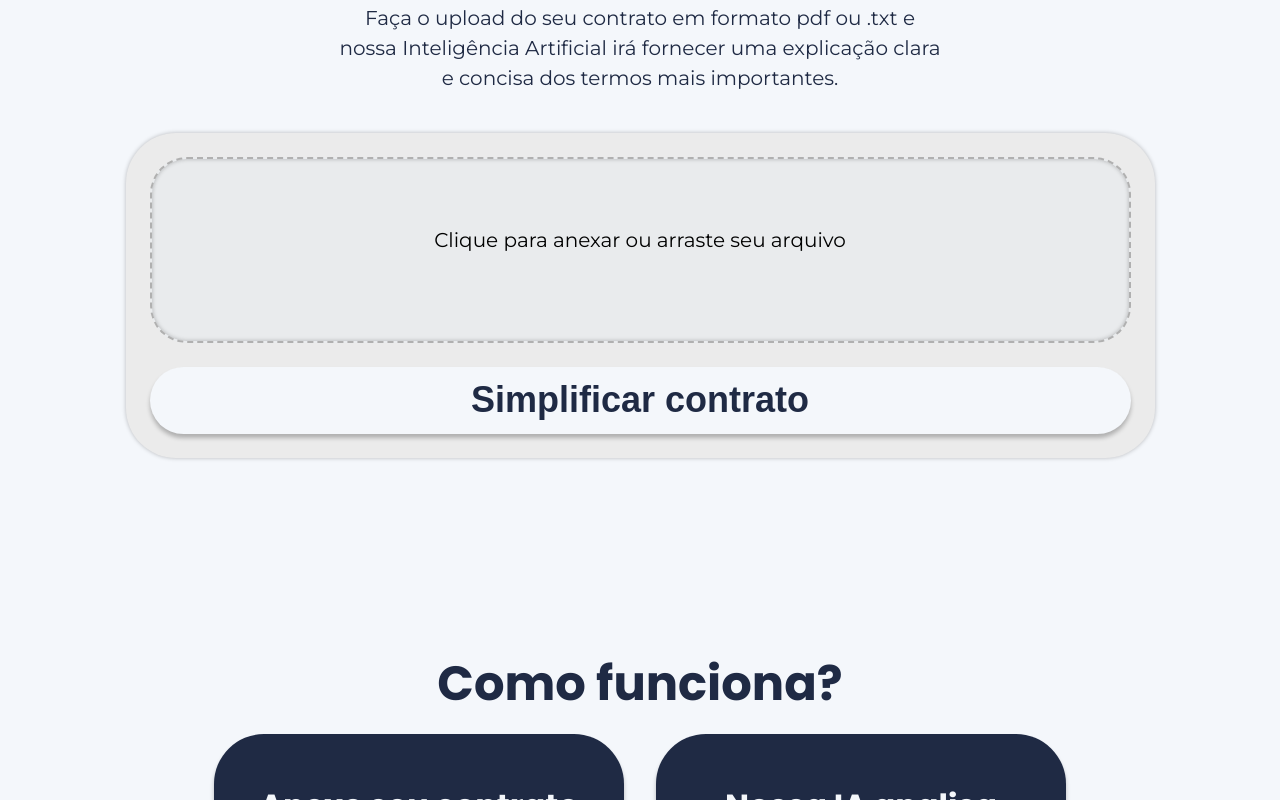
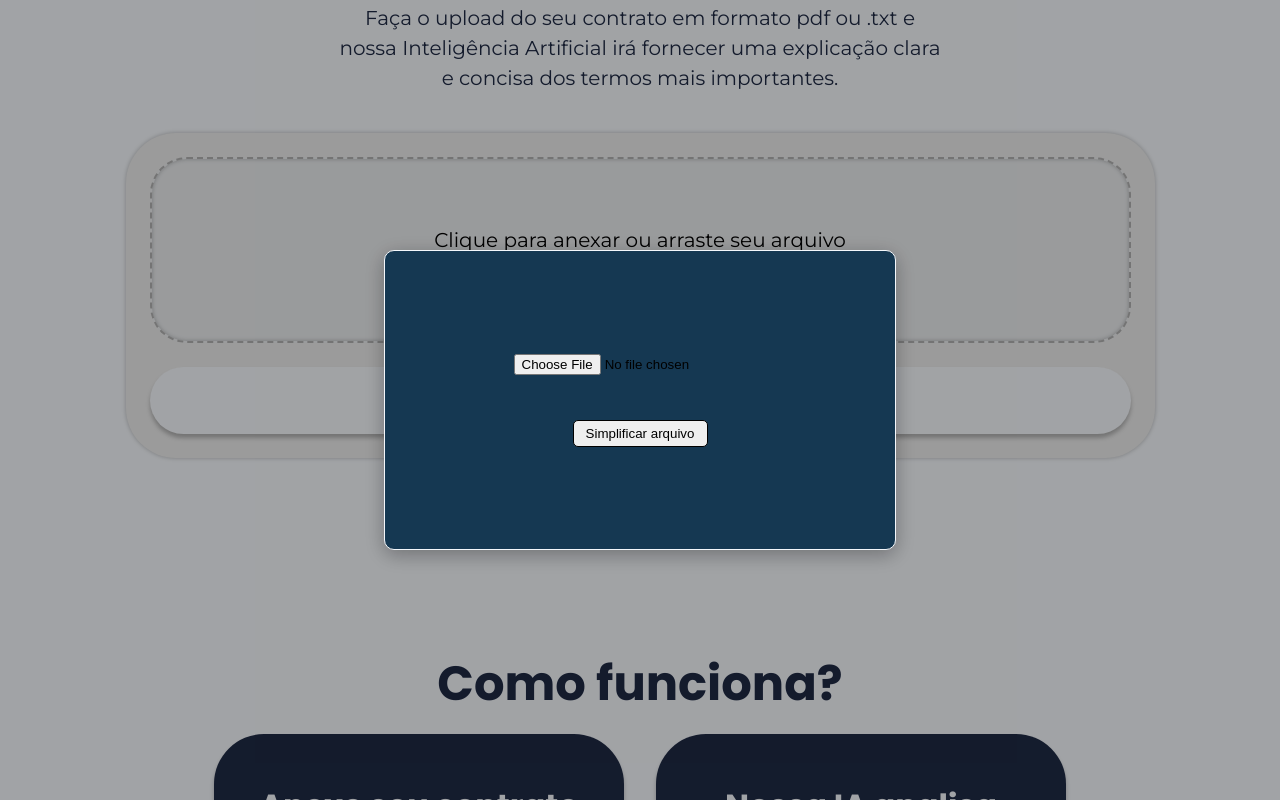
Before and after one commit to marcos-kaio/JuridIA, a React (Vite) app in the folder React/: page / in a window 1280 px wide. Both pictures are taken after a click on the button "Simplificar contrato". Shown: the part 844-1644 px from the top of the page. Built offline with nearby package versions, Linux system fonts and the light colour scheme.

Commit message:
Integração do front com o back através do popup de envio

```diff
--- /dev/null
+++ b/React/src/components/MainPopUp.css
@@ -0,0 +1,41 @@
+.overlay {
+  position: fixed;
+  top: 0;
+  left: 0;
+  width: 100vw;
+  height: 100vh;
+  background-color: rgba(0, 0, 0, 0.343); /* preto com 50% de opacidade */
+  display: flex;
+  justify-content: center;
+  align-items: center;
+  z-index: 999;
+}
+
+.popup {
+  background-color: #153852;
+  padding: 20px 30px;
+  box-shadow: 0 5px 20px rgba(0,0,0,0.3);
+  z-index: 1000;
+  border: 1px solid #f4f7fb;
+  border-radius: 10px;
+  width: 40%;
+  height: 300px;
+  display: flex;
+  flex-direction: column;
+  align-items: center;
+  justify-content: center;
+
+}
+
+.popup button{
+  width: 30%;
+  border: 1px solid black;
+  border-radius: 5px;
+  cursor: pointer;
+  margin-top: 10%;
+  padding: 5px;
+}
+
+.popup a{
+  color: #f4f7fb;
+}
--- /dev/null
+++ b/React/src/components/MainPopUp.jsx
@@ -0,0 +1,14 @@
+import './MainPopUp.css';
+
+function MainPopUp({isOpen, onClose, children}) {
+    if (!isOpen) return null // caso não esteja aberto, retorna nada
+    return (
+        <div className="overlay" onClick={onClose}>
+            <div className="popup" onClick={e => e.stopPropagation()}>
+                {children}
+            </div>
+        </div>
+    );
+}
+
+export default MainPopUp;
--- a/React/src/pages/LandingPage/LandingPage.jsx
+++ b/React/src/pages/LandingPage/LandingPage.jsx
@@ -1,8 +1,43 @@
 import JuridiaLogo from '../../assets/juridia_logo.png';
+import MainPopUp from '../../components/MainPopUp';
 import './LandingPage.css';
+import {useState} from 'react';
+import axios from 'axios';
 
 function LandingPage() {
+  const [isPopupOpen, setIsPopupOpen] = useState(false); // define se o popup está aberto ou não
+  const [file, setFile] = useState(); // arquivo a ser enviado
+  const [loading, setLoading] = useState(false); // carregamento de envio
+  const [link, setLink] = useState(); // link final de download
+
+  // funções para controlar popup:
+  const abrirPopup = () => {
+    setIsPopupOpen(true);
+  };
+  const fecharPopup = () => {
+    setIsPopupOpen(false);
+  };
+
+  // funções para enviar o arquivo:
+
+  const sendFile = async () => {
+    setLoading(true)
+    const form = new FormData();
+    form.append('file', file);
+    try{
+      const resp = await axios.post('http://localhost:8081/simplify', form, {
+        responseType: 'blob',
+      });
+      const url = URL.createObjectURL(resp.data);
+      setLink(url);
+    } catch (err) {
+      console.error('Erro ao enviar o arquivo:', err);
+    }
+    setLoading(false);
+  }
+
   return (
+    <>
       <div className="landing-page-container">
         {/* ===== HEADER ===== */}
         <header className="header">
@@ -42,7 +77,7 @@ function LandingPage() {
               <div className="drop-zone">
                 <p>Clique para anexar ou arraste seu arquivo</p>
               </div>
-            <button className="btn-simplify">Simplificar contrato</button>
+              <button className="btn-simplify" onClick={abrirPopup}>Simplificar contrato</button>
             </div>
           </section>
 
@@ -91,6 +126,28 @@ function LandingPage() {
           <p className="footer-subtitle">Simplificando o complexo, um contrato por vez.</p>
         </footer>
       </div>
+
+      {/* Componente do popup: */}
+      <MainPopUp isOpen={isPopupOpen} onClose={fecharPopup}>
+        {!link ? (
+          <>
+            <input
+              type="file"
+              accept="application/pdf"
+              onChange={(e) => setFile(e.target.files[0])}
+            />
+            <button disabled={loading} onClick={() => file && sendFile()}>
+              {!loading ? ("Simplificar arquivo") : ("Simplificando...")}
+            </button>
+          </>
+        ) : (
+          <>
+            <a href={link} target="_blank" download="simplificado.pdf">Baixe aqui</a>
+            <a href={link} target="_blank">Acesse o arquivo</a>
+          </>
+        )}
+      </MainPopUp>
+    </>
   );
 }
 
```
Also changed, not shown: 1 other file (tests, documents, lock files or other folders). Lines whose indentation alone changed are shown as unchanged.
